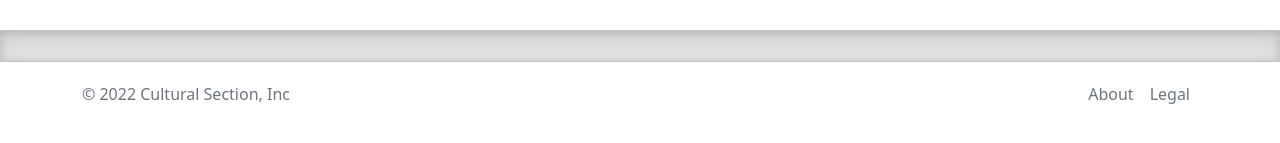
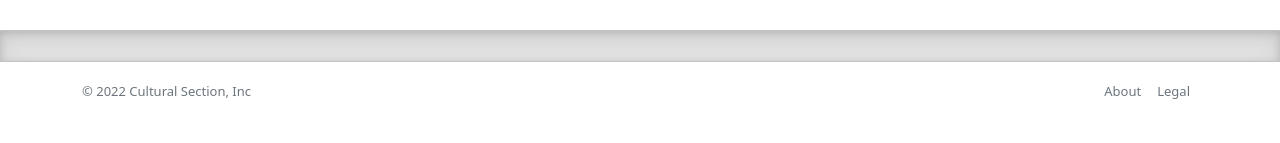
Before and after one commit to aa-ag/culturalsection, a Vue app in the folder client/: page / in a window 1280 px wide. Shown: the part 477-620 px from the top of the page. Built offline with nearby package versions, Linux system fonts and the light colour scheme.

Commit message:
Make footer fonts small

```diff
--- a/client/src/components/Home.vue
+++ b/client/src/components/Home.vue
@@ -46,6 +46,9 @@
 #footer {
   width: 90%;
 }
+#footer > * {
+  font-size: small;
+}
 </style>
 
 <script>
```
